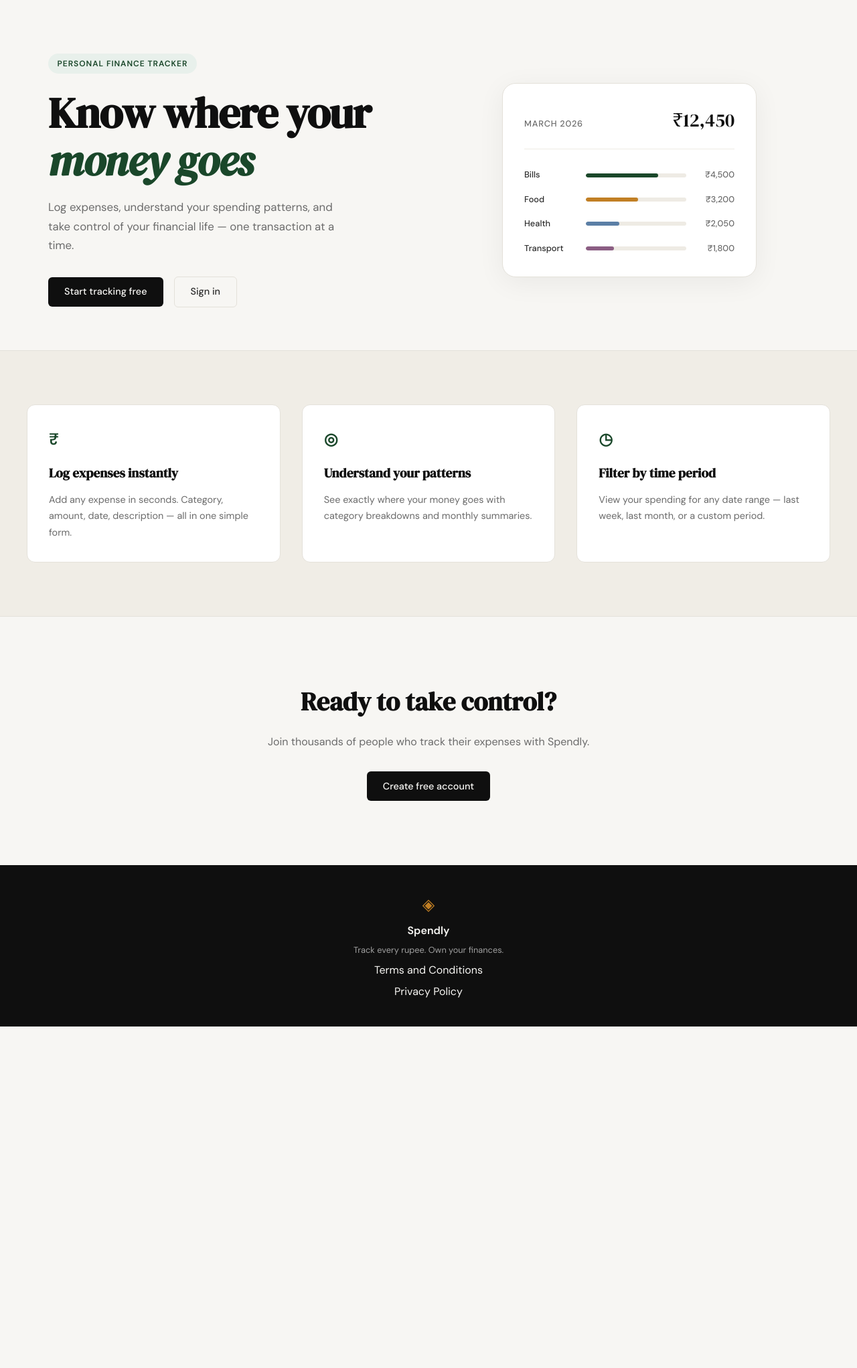
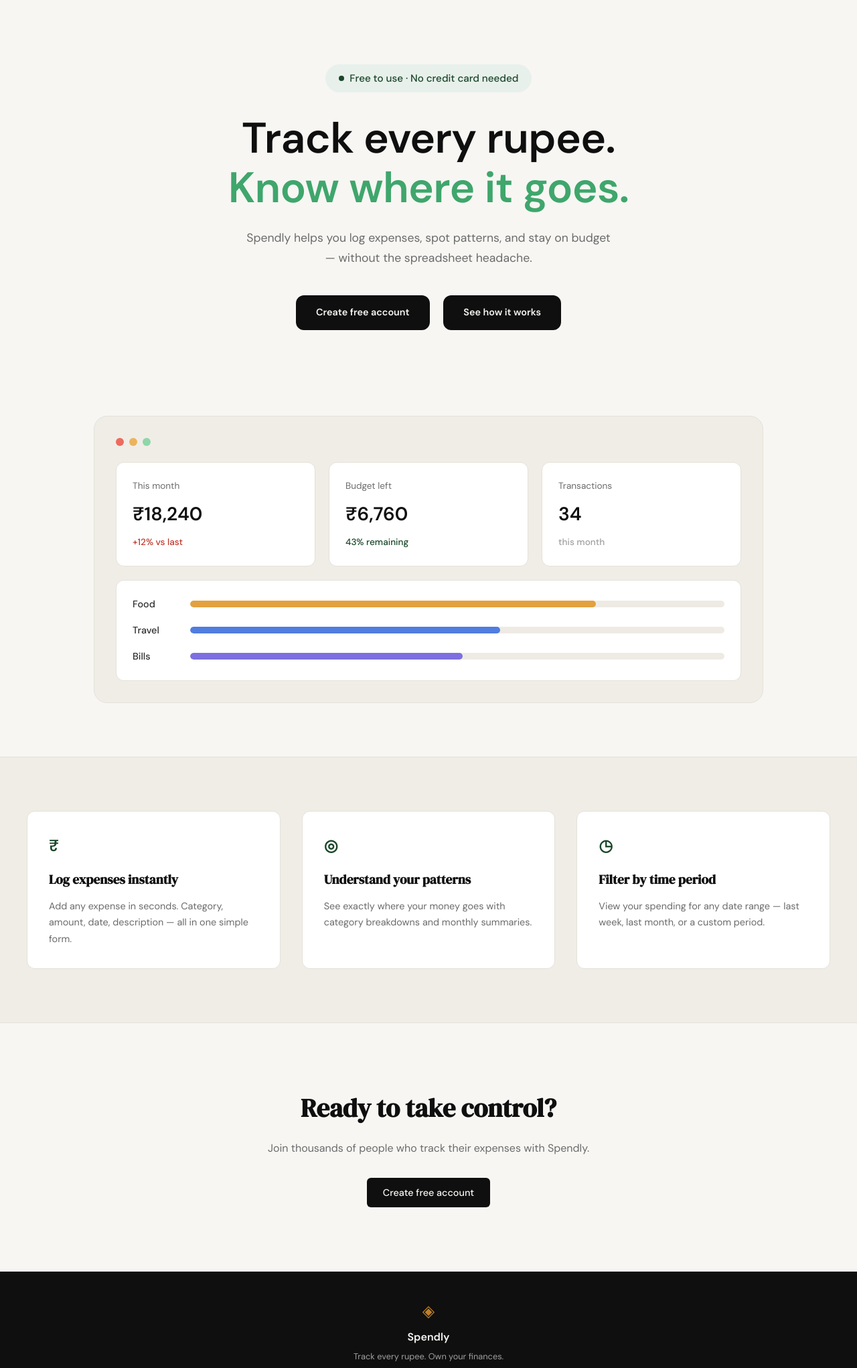
Before and after one commit to irfankalam/spendly, a Flask app: page / in a window 1280 px wide. Shown: the part 61-2104 px from the top of the page at 67% size. Before the commit the page ends 1594 px from the top, so only its background shows below. Run offline with Flask 3, Linux system fonts and the light colour scheme.

Commit message:
Redesign landing page hero to match new mockup
Replaces the badge, heading, subtitle, buttons, and dashboard
preview card with a new design: a "Free to use" badge, a two-line
heading with a green accent line, and a wider mock dashboard with
traffic-light dots, three stat cards, and category progress bars.

Styles live in a new landing.css (loaded after style.css) rather
than the shared stylesheet, since these rules are landing-page
specific and override the old .hero/.mock-card layout.

Co-Authored-By: Claude Sonnet 5 <noreply@anthropic.com>

```diff
--- /dev/null
+++ b/static/css/landing.css
@@ -0,0 +1,209 @@
+/* ------------------------------------------------------------------ */
+/* Hero (landing page override)                                        */
+/* ------------------------------------------------------------------ */
+
+.hero {
+    display: flex;
+    flex-direction: column;
+    align-items: center;
+    padding: 6rem 2rem 5rem;
+    max-width: var(--max-width);
+    margin: 0 auto;
+}
+
+.hero-inner {
+    display: flex;
+    flex-direction: column;
+    align-items: center;
+    max-width: 720px;
+    text-align: center;
+}
+
+.hero-badge {
+    display: inline-flex;
+    align-items: center;
+    gap: 0.55rem;
+    background: var(--accent-light);
+    color: var(--accent);
+    font-size: 0.95rem;
+    font-weight: 500;
+    padding: 0.55rem 1.25rem;
+    border-radius: 999px;
+    text-transform: none;
+    letter-spacing: normal;
+    margin-bottom: 2rem;
+}
+
+.hero-badge-dot {
+    width: 8px;
+    height: 8px;
+    border-radius: 50%;
+    background: var(--accent);
+    flex-shrink: 0;
+}
+
+.hero-title {
+    font-family: var(--font-body);
+    font-weight: 700;
+    font-size: clamp(2.75rem, 6vw, 4rem);
+    line-height: 1.15;
+    letter-spacing: -0.01em;
+    color: var(--ink);
+    margin-bottom: 1.5rem;
+}
+
+.hero-title-accent {
+    display: block;
+    color: #3fa66c;
+}
+
+.hero-subtitle {
+    font-size: 1.1rem;
+    color: var(--ink-muted);
+    line-height: 1.7;
+    max-width: 560px;
+    margin: 0 auto 2.5rem;
+}
+
+.hero-actions {
+    display: flex;
+    gap: 1.25rem;
+    justify-content: center;
+}
+
+.hero-actions .btn-primary {
+    font-weight: 700;
+    padding: 0.9rem 1.9rem;
+    border-radius: var(--radius-md);
+}
+
+/* ------------------------------------------------------------------ */
+/* Mock dashboard card                                                 */
+/* ------------------------------------------------------------------ */
+
+.hero-visual {
+    width: 100%;
+    max-width: 1000px;
+    margin: 4rem auto 0;
+}
+
+.mock-card {
+    background: var(--paper-warm);
+    border: 1px solid var(--border);
+    border-radius: var(--radius-lg);
+    padding: 2rem;
+    width: 100%;
+    max-width: none;
+    box-shadow: none;
+}
+
+.mock-dots {
+    display: flex;
+    gap: 0.5rem;
+    margin-bottom: 1.5rem;
+}
+
+.mock-dot {
+    width: 12px;
+    height: 12px;
+    border-radius: 50%;
+}
+
+.mock-dot-red { background: #ec6b5e; }
+.mock-dot-yellow { background: #ecb35e; }
+.mock-dot-green { background: #8fd6a8; }
+
+.mock-stats {
+    display: grid;
+    grid-template-columns: repeat(3, 1fr);
+    gap: 1.25rem;
+    margin-bottom: 1.25rem;
+}
+
+.mock-stat {
+    background: var(--paper-card);
+    border: 1px solid var(--border);
+    border-radius: var(--radius-md);
+    padding: 1.5rem;
+}
+
+.mock-stat-label {
+    display: block;
+    font-size: 0.85rem;
+    color: var(--ink-muted);
+    margin-bottom: 0.6rem;
+}
+
+.mock-stat-value {
+    display: block;
+    font-family: var(--font-body);
+    font-weight: 700;
+    font-size: 1.75rem;
+    color: var(--ink);
+    margin-bottom: 0.5rem;
+}
+
+.mock-stat-sub {
+    display: block;
+    font-size: 0.85rem;
+    font-weight: 500;
+    color: var(--ink-faint);
+}
+
+.mock-stat-negative { color: var(--danger); }
+.mock-stat-positive { color: var(--accent); }
+
+.mock-progress-card {
+    background: var(--paper-card);
+    border: 1px solid var(--border);
+    border-radius: var(--radius-md);
+    padding: 1.5rem;
+    display: flex;
+    flex-direction: column;
+    gap: 1rem;
+}
+
+.mock-bar-row {
+    display: grid;
+    grid-template-columns: 70px 1fr;
+    align-items: center;
+    gap: 1rem;
+}
+
+.mock-cat {
+    font-size: 0.9rem;
+    color: var(--ink-soft);
+}
+
+.mock-bar-track {
+    height: 10px;
+    background: var(--border-soft);
+    border-radius: 999px;
+    overflow: hidden;
+}
+
+.mock-bar {
+    height: 100%;
+    border-radius: 999px;
+}
+
+.mock-bar-food { background: #e2a03f; }
+.mock-bar-travel { background: #4f7de0; }
+.mock-bar-bills { background: #7d6fe0; }
+
+/* ------------------------------------------------------------------ */
+/* Responsive                                                          */
+/* ------------------------------------------------------------------ */
+
+@media (max-width: 900px) {
+    .hero-visual { display: block; }
+}
+
+@media (max-width: 700px) {
+    .mock-stats { grid-template-columns: 1fr; }
+}
+
+@media (max-width: 600px) {
+    .hero-actions { flex-direction: column; width: 100%; }
+    .hero-actions .btn-primary { text-align: center; }
+}
--- a/templates/landing.html
+++ b/templates/landing.html
@@ -1,60 +1,71 @@
 {% extends "base.html" %}
 
 {% block title %}Spendly — Track Every Rupee{% endblock %}
+
+{% block head %}
+<link rel="stylesheet" href="{{ url_for('static', filename='css/landing.css') }}">
+{% endblock %}
 
 {% block content %}
 
 <section class="hero">
     <div class="hero-inner">
-        <div class="hero-badge">Personal Finance Tracker</div>
+        <div class="hero-badge"><span class="hero-badge-dot"></span>Free to use · No credit card needed</div>
         <h1 class="hero-title">
-            Know where your<br>
-            <em>money goes</em>
+            Track every rupee.<br>
+            <span class="hero-title-accent">Know where it goes.</span>
         </h1>
         <p class="hero-subtitle">
-            Log expenses, understand your spending patterns,
-            and take control of your financial life —
-            one transaction at a time.
+            Spendly helps you log expenses, spot patterns, and stay
+            on budget — without the spreadsheet headache.
         </p>
         <div class="hero-actions">
-            <a href="{{ url_for('register') }}" class="btn-primary">Start tracking free</a>
-            <a href="{{ url_for('login') }}" class="btn-ghost">Sign in</a>
+            <a href="{{ url_for('register') }}" class="btn-primary">Create free account</a>
+            <a href="#" class="btn-primary">See how it works</a>
         </div>
     </div>
     <div class="hero-visual">
         <div class="mock-card">
-            <div class="mock-card-header">
-                <span class="mock-label">March 2026</span>
-                <span class="mock-total">₹12,450</span>
+            <div class="mock-dots">
+                <span class="mock-dot mock-dot-red"></span>
+                <span class="mock-dot mock-dot-yellow"></span>
+                <span class="mock-dot mock-dot-green"></span>
             </div>
-            <div class="mock-bars">
+            <div class="mock-stats">
+                <div class="mock-stat">
+                    <span class="mock-stat-label">This month</span>
+                    <span class="mock-stat-value">₹18,240</span>
+                    <span class="mock-stat-sub mock-stat-negative">+12% vs last</span>
+                </div>
+                <div class="mock-stat">
+                    <span class="mock-stat-label">Budget left</span>
+                    <span class="mock-stat-value">₹6,760</span>
+                    <span class="mock-stat-sub mock-stat-positive">43% remaining</span>
+                </div>
+                <div class="mock-stat">
+                    <span class="mock-stat-label">Transactions</span>
+                    <span class="mock-stat-value">34</span>
+                    <span class="mock-stat-sub">this month</span>
+                </div>
+            </div>
+            <div class="mock-progress-card">
+                <div class="mock-bar-row">
+                    <span class="mock-cat">Food</span>
+                    <div class="mock-bar-track">
+                        <div class="mock-bar mock-bar-food" style="width: 76%"></div>
+                    </div>
+                </div>
+                <div class="mock-bar-row">
+                    <span class="mock-cat">Travel</span>
+                    <div class="mock-bar-track">
+                        <div class="mock-bar mock-bar-travel" style="width: 58%"></div>
+                    </div>
+                </div>
                 <div class="mock-bar-row">
                     <span class="mock-cat">Bills</span>
                     <div class="mock-bar-track">
-                        <div class="mock-bar" style="width: 72%"></div>
+                        <div class="mock-bar mock-bar-bills" style="width: 51%"></div>
                     </div>
-                    <span class="mock-amt">₹4,500</span>
-                </div>
-                <div class="mock-bar-row">
-                    <span class="mock-cat">Food</span>
-                    <div class="mock-bar-track">
-                        <div class="mock-bar mock-bar-2" style="width: 52%"></div>
-                    </div>
-                    <span class="mock-amt">₹3,200</span>
-                </div>
-                <div class="mock-bar-row">
-                    <span class="mock-cat">Health</span>
-                    <div class="mock-bar-track">
-                        <div class="mock-bar mock-bar-3" style="width: 33%"></div>
-                    </div>
-                    <span class="mock-amt">₹2,050</span>
-                </div>
-                <div class="mock-bar-row">
-                    <span class="mock-cat">Transport</span>
-                    <div class="mock-bar-track">
-                        <div class="mock-bar mock-bar-4" style="width: 28%"></div>
-                    </div>
-                    <span class="mock-amt">₹1,800</span>
                 </div>
             </div>
         </div>
```
